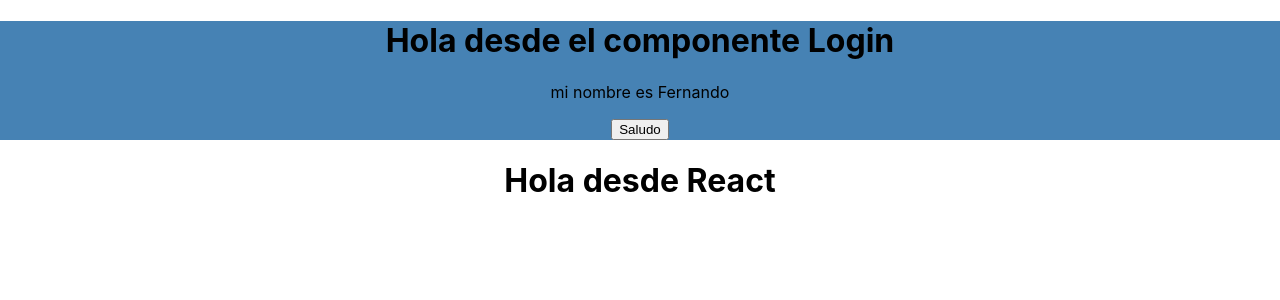
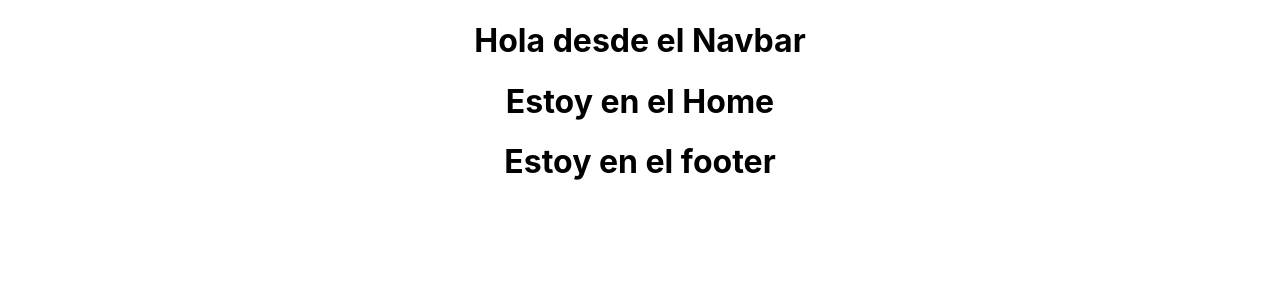
Before and after one commit to Fer-Gutierrez/ClaseReact, a React (Create React App) app: page / in a window 1280 px wide. Shown: the top 300 px of the page. Built offline with nearby package versions, Linux system fonts and the light colour scheme.

Commit message:
Terminada la clase3

```diff
--- a/src/App.js
+++ b/src/App.js
@@ -1,12 +1,15 @@
-import logo from './logo.svg';
-import './App.css';
-import {Login} from './Login'
+import "./App.css";
+//import Navbar from "./Navbar" --> Cuando exporto de manera (export default)
+import { Navbar } from "./Navbar"; // Cuando exporto con (export antes de la funcion).
+import Home from "./Home";
+import Footer from "./Footer";
 
 function App() {
   return (
     <div className="App">
-      <Login />
-      <h1>Hola desde React</h1>
+      <Navbar />
+      <Home />
+      <Footer />
     </div>
   );
 }
--- /dev/null
+++ b/src/Footer.jsx
@@ -0,0 +1,13 @@
+//Escribimos rafc y te genera automaticamente le componente.
+//Escribimos rafce
+import React from "react";
+
+const Footer = () => {
+  return (
+    <footer>
+      <h1>Estoy en el footer</h1>
+    </footer>
+  );
+};
+
+export default Footer;
--- /dev/null
+++ b/src/Home.jsx
@@ -0,0 +1,9 @@
+const Home = () => {
+  return (
+    <main>
+      <h1>Estoy en el Home</h1>
+    </main>
+  );
+};
+
+export default Home;
--- a/src/Login.jsx
+++ /dev/null
@@ -1,15 +0,0 @@
-//Un componente es simplemente una funcion
-export function Login(){
-
-  let nombre = "Fernando"
-
-  const saludar = ()=>{
-    alert(`Hola soy ${nombre}`)
-  }
-
-  return <div style={{backgroundColor: "steelblue"}}>
-    <h1>Hola desde el componente Login</h1>
-    <p>mi nombre es {nombre}</p>
-    <button onClick={saludar}>Saludo</button>
-    </div>
-}
--- /dev/null
+++ b/src/Navbar.jsx
@@ -0,0 +1,7 @@
+export const Navbar = () => {
+  return (
+    <header>
+      <h1>Hola desde el Navbar</h1>
+    </header>
+  );
+};
```
